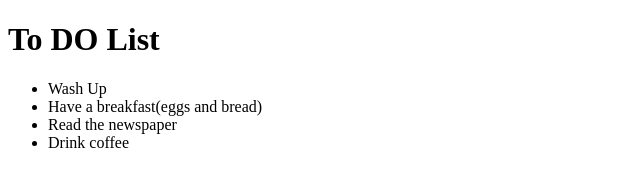
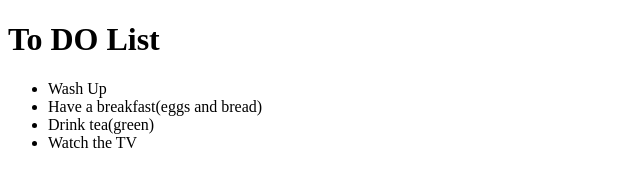
Before and after one commit to sheryuliy/Lab5, a plain HTML site: page index.html in a window 1280 px wide. Shown: the full height of the page, 0-640 px from the left. Drawn offline with Linux system fonts and the light colour scheme.

Commit message:
change the last element in file index.html

```diff
--- a/index.html
+++ b/index.html
@@ -9,8 +9,8 @@
 	<ul>
 		<li>Wash Up</li>
 		<li>Have a breakfast(eggs and bread)</li>
-		<li>Read the newspaper</li>
-		<li>Drink coffee</li>
+		<li>Drink tea(green)</li>
+		<li>Watch the TV</li>
 	</ul>
 </body>
 </html>
```
